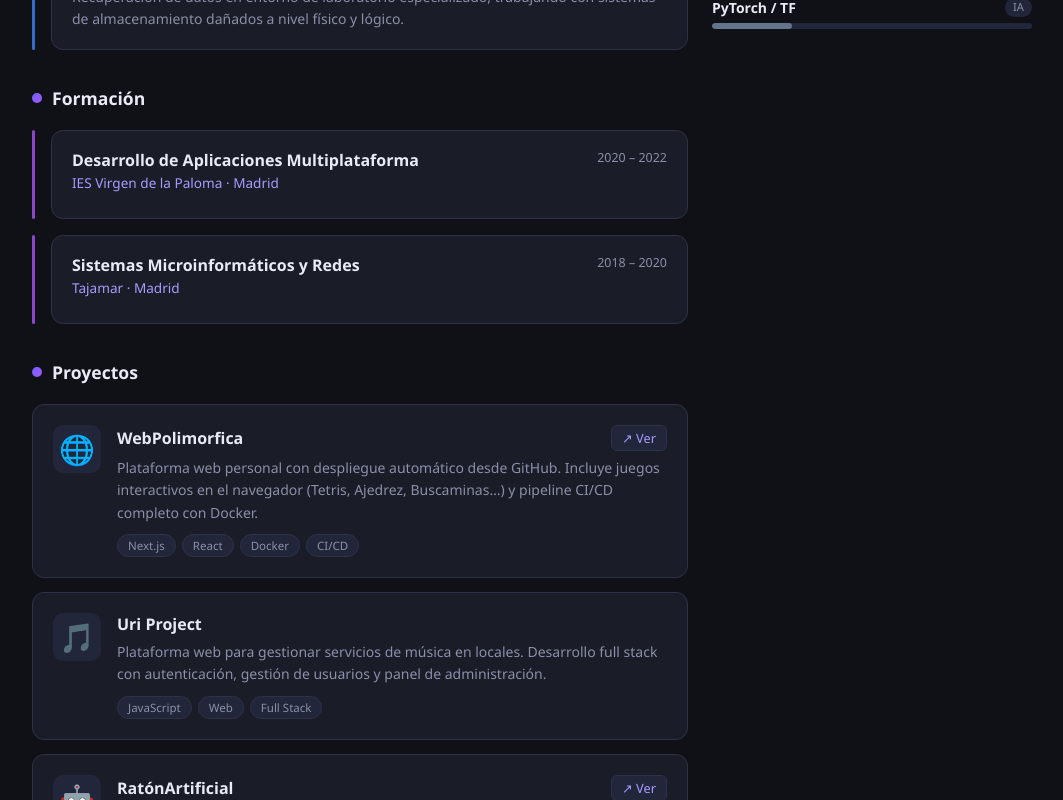
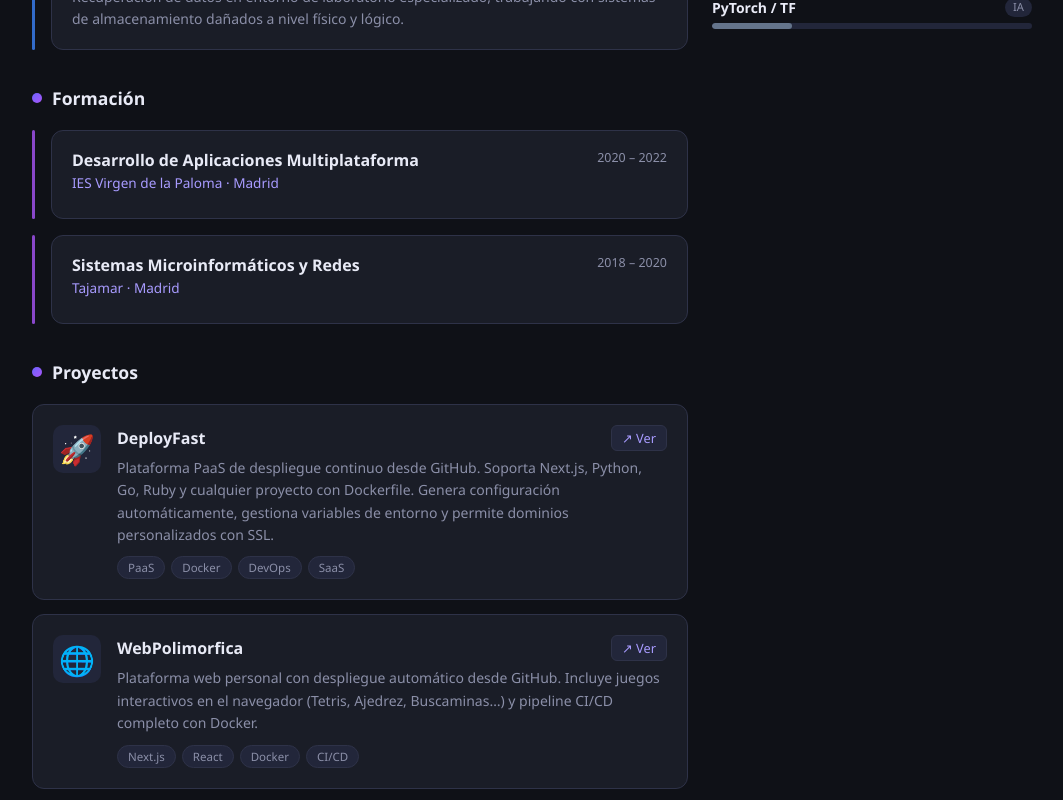
Before and after one commit to zeuscabanas/WebPolimorfica, a Next.js app: page /curriculum in a window 1280 px wide. Shown: the part 1113-1913 px from the top of the page, without its empty margins (108-1171 px from the left). Built offline with nearby package versions, Linux system fonts and the light colour scheme.

Commit message:
feat: añadir DeployFast al CV

```diff
--- a/app/curriculum/page.js
+++ b/app/curriculum/page.js
@@ -14,7 +14,7 @@ const CV = {
     { value: '3+', label: 'Años de experiencia' },
     { value: '12+', label: 'Tecnologías' },
     { value: '3', label: 'Empresas' },
-    { value: '4+', label: 'Proyectos propios' },
+    { value: '5+', label: 'Proyectos propios' },
   ],
   experience: [
     {
@@ -67,6 +67,13 @@ const CV = {
     { name: 'PyTorch / TF', level: 25, cat: 'IA' },
   ],
   projects: [
+    {
+      name: 'DeployFast',
+      desc: 'Plataforma PaaS de despliegue continuo desde GitHub. Soporta Next.js, Python, Go, Ruby y cualquier proyecto con Dockerfile. Genera configuración automáticamente, gestiona variables de entorno y permite dominios personalizados con SSL.',
+      tags: ['PaaS', 'Docker', 'DevOps', 'SaaS'],
+      icon: '🚀',
+      link: 'https://deployfast.app',
+    },
     {
       name: 'WebPolimorfica',
       desc: 'Plataforma web personal con despliegue automático desde GitHub. Incluye juegos interactivos en el navegador (Tetris, Ajedrez, Buscaminas…) y pipeline CI/CD completo con Docker.',
```
